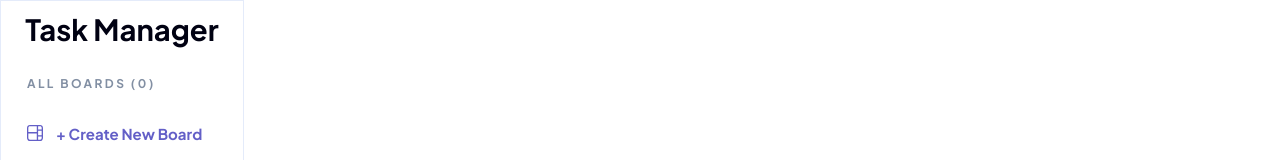
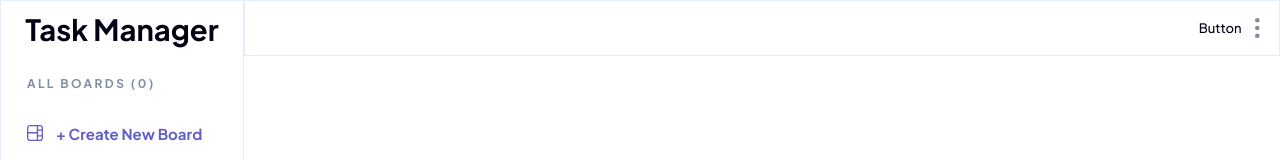
Before and after one commit to marhallab/TaskManager, a Vue app: page / in a window 1280 px wide. Shown: the top 160 px of the page. Built offline with nearby package versions, Linux system fonts and the light colour scheme.

Commit message:
Creating board component with some logic and styling

```diff
--- a/src/App.vue
+++ b/src/App.vue
@@ -1,14 +1,18 @@
 <template>
   <main class="flex h-full">
     <Sidebar />
+    <Board />
   </main>
 </template>
 
 <script setup lang="ts">
+  import Sidebar from '@/components/Sidebar.vue';
+  import Board from '@/components/Board.vue';
+
   import { watch, onBeforeMount } from 'vue';
   import { storeToRefs } from 'pinia'
   import { useTaskManagerStore } from '@/stores/index'
-  import Sidebar from '@/components/Sidebar.vue';
+
 
   const taskManager = useTaskManagerStore()
   const { listBoards } = storeToRefs(taskManager)
--- /dev/null
+++ b/src/assets/icons/SettingsIcon.vue
@@ -0,0 +1,7 @@
+<template>
+    <svg width="5" height="20" viewBox="0 0 5 20" fill="none" xmlns="http://www.w3.org/2000/svg">
+        <circle cx="2.30769" cy="2.30769" r="2.30769" fill="#828FA3"/>
+        <circle cx="2.30769" cy="10" r="2.30769" fill="#828FA3"/>
+        <circle cx="2.30769" cy="17.6923" r="2.30769" fill="#828FA3"/>
+    </svg>
+</template>
--- /dev/null
+++ b/src/components/Board.vue
@@ -0,0 +1,30 @@
+<!-- TODO: Create a disable/enable system for header__settings that depends on if the board has a column  -->
+<!-- TODO: Add an absolute button in board section to show sidebar if closed  -->
+
+<template>
+    <main class="w-full">
+        <header class="header w-full flex justify-between items-center px-6" style="height: 7%;" >
+            <h2>{{ currentBoard.name }}</h2>
+            <div class="header__settings flex items-center">
+                <div class="mr-4">Button</div>
+                <SettingsIcon />
+            </div>
+        </header>
+        <section>
+
+        </section>
+    </main>
+</template>
+
+
+<script setup lang="ts">
+    import SettingsIcon from '@/assets/icons/SettingsIcon.vue'
+
+    import { ref } from 'vue'
+    import { useTaskManagerStore } from '@/stores/index'
+    import { storeToRefs } from 'pinia'
+
+    const taskManager = useTaskManagerStore()
+    const { listBoards, currentBoard, isNavBarOpen } = storeToRefs(taskManager)
+
+</script>
--- a/src/components/Sidebar.vue
+++ b/src/components/Sidebar.vue
@@ -1,3 +1,4 @@
+<!-- TODO: handle sidebar responsiveness  -->
 <template>
     <aside :class="isNavBarOpen ? 'sidebar' : 'sidebar -close'">
         <div class="font-bold text-4xl flex flex-col justify-center items-center" style="height: 7%;">Task Manager</div>
--- /dev/null
+++ b/src/static/styles/_board.scss
@@ -0,0 +1 @@
+.board {}
--- /dev/null
+++ b/src/static/styles/_header.scss
@@ -0,0 +1,9 @@
+.header {
+    border: toRem(1) solid $light-grey;
+
+    &__settings {
+        svg {
+            cursor: pointer;
+        }
+    }
+}
--- a/src/static/styles/_sidebar.scss
+++ b/src/static/styles/_sidebar.scss
@@ -2,8 +2,8 @@
 
 .sidebar {
     height: 100%;
-    position: fixed;
     width: toRem(300);
+    min-width: toRem(300);
     border: toRem(1) solid $light-grey;
     transition: 0.25s width ease-in;
 
--- a/src/static/styles/main.scss
+++ b/src/static/styles/main.scss
@@ -2,4 +2,4 @@
 @tailwind components;
 @tailwind utilities;
 
-@import 'sidebar', 'functions', 'global';
+@import 'sidebar', 'functions', 'global', 'board', 'header';
```
